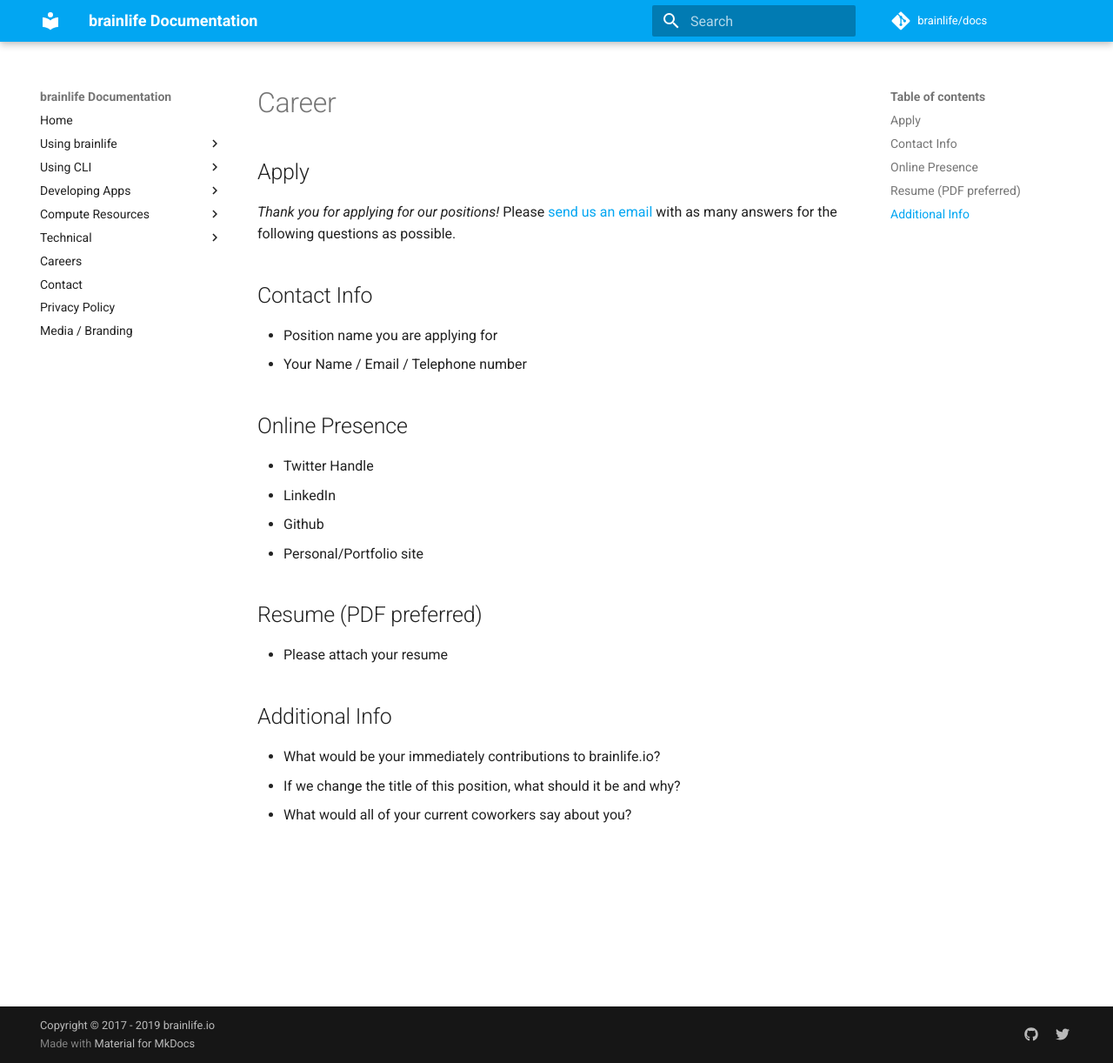
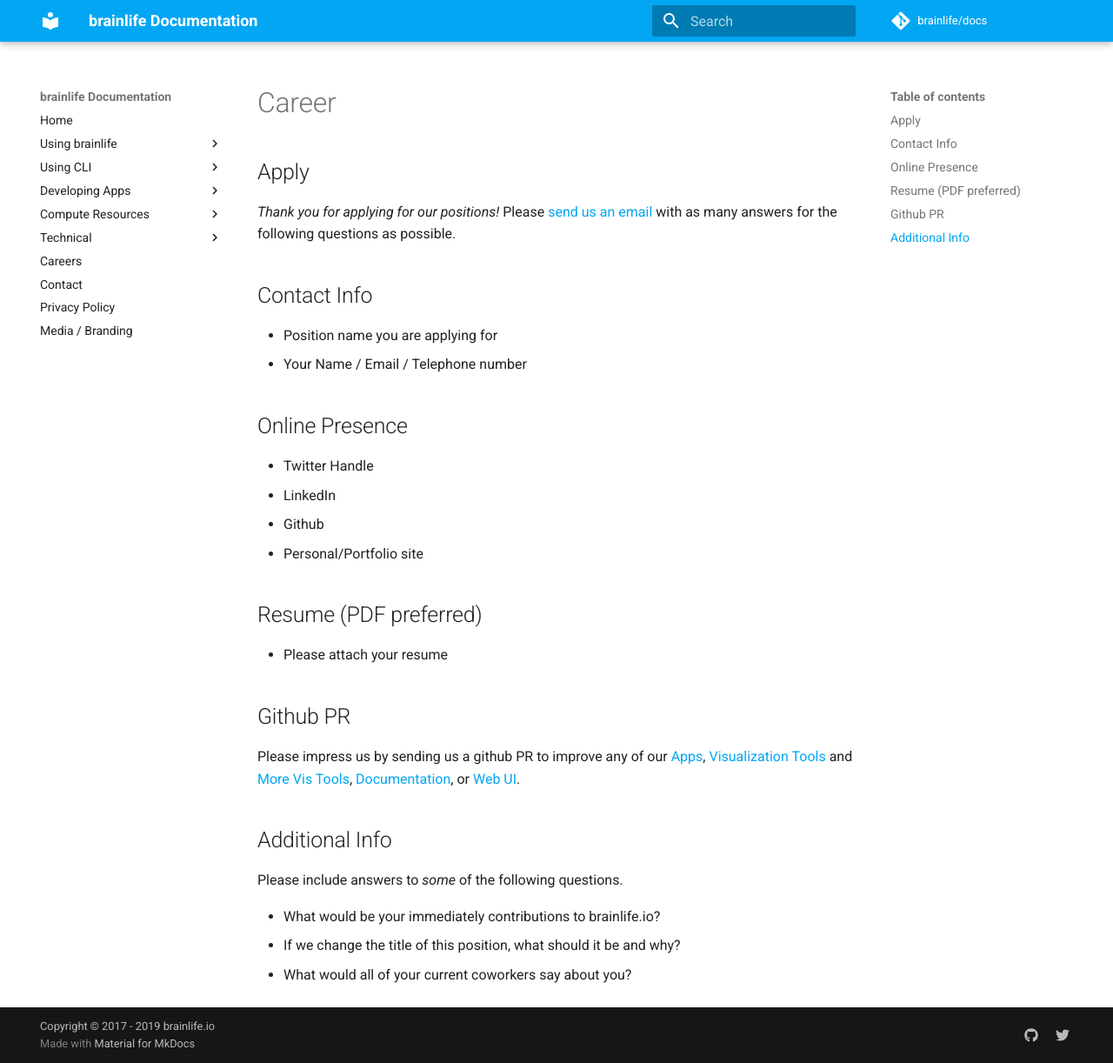
Before and after one commit to brainlife/docs, an MkDocs documentation site: the page built from docs/careers/apply.md, in a window 1280 px wide and 1222 px high. Shown: the whole window at 87% size. Built offline with MkDocs 1.6.1 and Material for MkDocs 9.7.7, drawn with Linux system fonts in a browser that asks for light colours; comment, search, counter and statistics services are not loaded.

Commit message:
added github PR to application

```diff
--- a/docs/careers/apply.md
+++ b/docs/careers/apply.md
@@ -22,7 +22,13 @@
 
 * Please attach your resume
 
+## Github PR
+
+Please impress us by sending us a github PR to improve any of our [Apps](https://github.com/brainlife?utf8=%E2%9C%93&q=app-&type=&language=), [Visualization Tools](https://github.com/brainlife?utf8=%E2%9C%93&q=ui&type=&language=) and [More Vis Tools](https://github.com/brainlife?utf8=%E2%9C%93&q=ui&type=&language=]), [Documentation](https://github.com/brainlife/docs), or [Web UI](https://github.com/brain-life/warehouse).
+
 ## Additional Info
+
+Please include answers to *some* of the following questions.
 
 * What would be your immediately contributions to brainlife.io?
 * If we change the title of this position, what should it be and why?
--- a/package.json
+++ b/package.json
@@ -7,7 +7,7 @@
     "doc": "docs"
   },
   "scripts": {
-    "deploy-old": "mkdocs gh-deploy",
+    "deploy": "mkdocs build && rsync -av site/ hayashis@test.brainlife.io:/usr/local/static/docs",
     "deploy-prod": "mkdocs build && rsync -av site/ hayashis@brainlife.io:/usr/local/static/docs",
     "dev": "mkdocs serve",
     "install": "pip install mkdocs mkdocs-material fontawesome_markdown"
```
